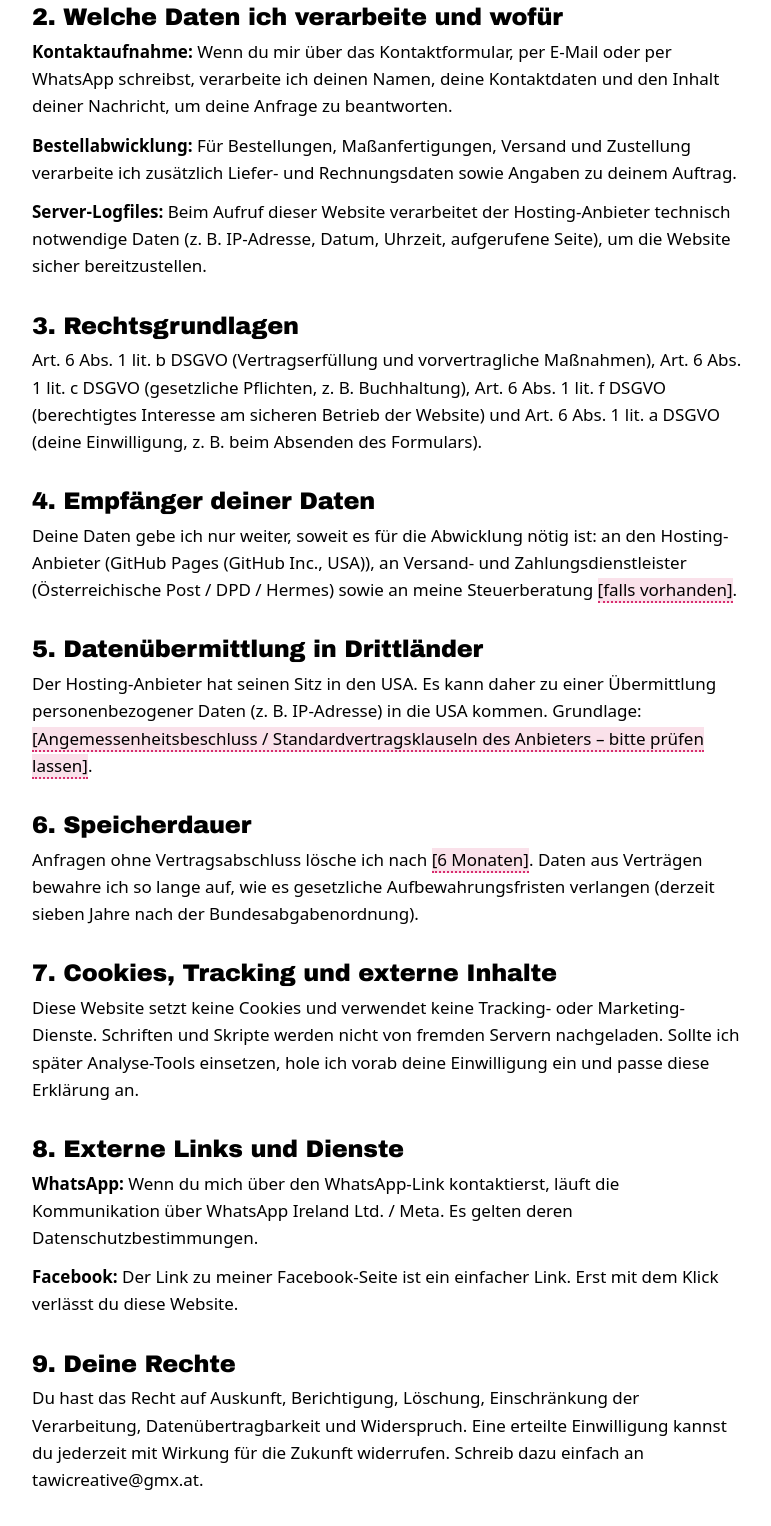
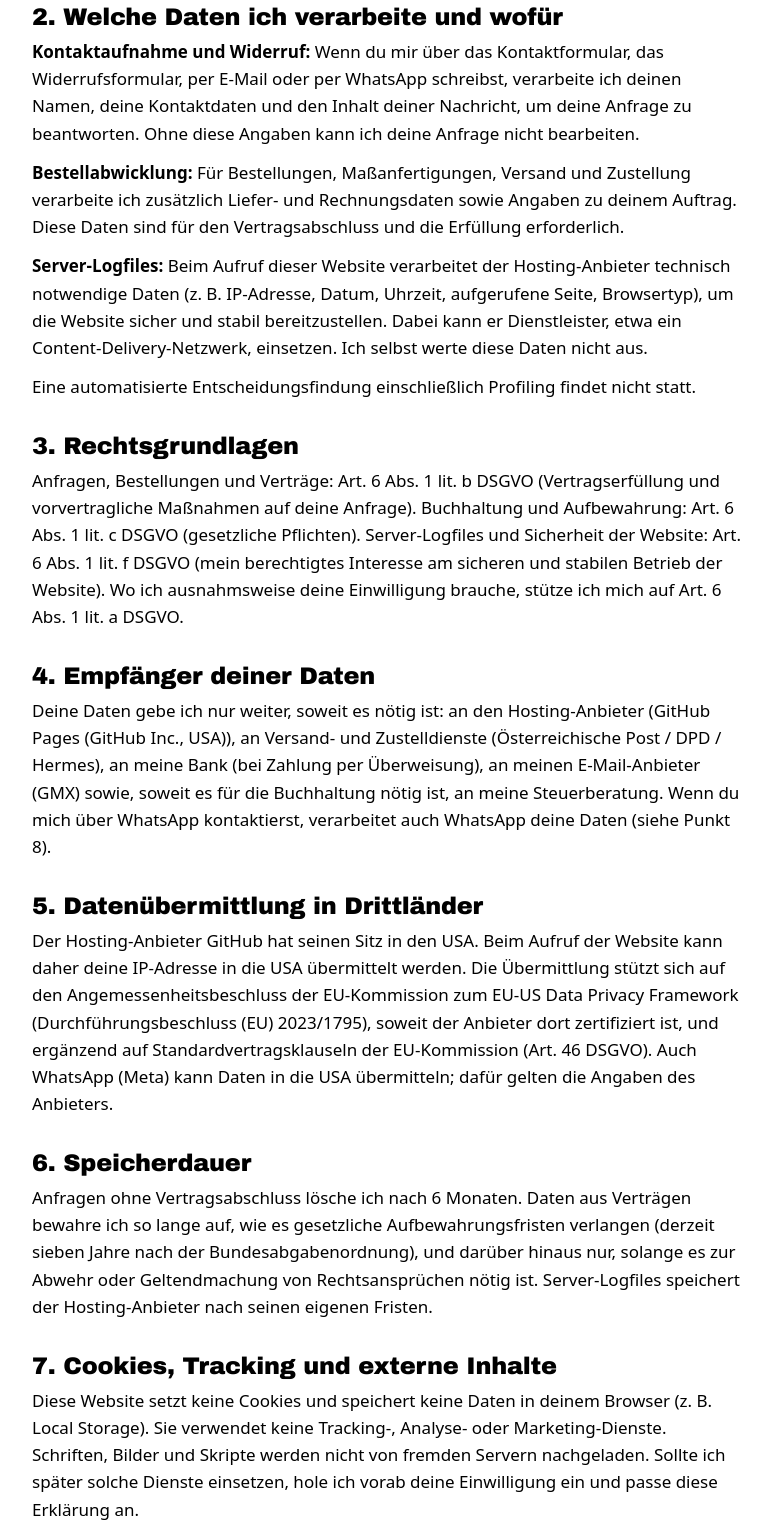
Before and after one commit to tani-wi/tawicreative, a plain HTML site: page datenschutz.html in a window 1280 px wide. Shown: the part 554-2080 px from the top of the page, without its empty margins (252-1023 px from the left). Drawn offline with Linux system fonts and the light colour scheme.

Commit message:
Add files via upload

```diff
--- a/datenschutz.html
+++ b/datenschutz.html
@@ -36,35 +36,37 @@
 <p><span data-site="inhaberin">Tanja Wilfling</span>, <span data-site="firmenname">TaWi Creative Art</span>, <span data-site="strasse">[Straße Nr.]</span>, <span data-site="plz_ort">[PLZ Ort]</span>, Österreich<br>E-Mail: <span data-site="email">[E-Mail-Adresse]</span> · Telefon: <span data-site="telefon">+43 677 61004448</span></p></section>
 
 <section><h2>2. Welche Daten ich verarbeite und wofür</h2>
-<p><strong>Kontaktaufnahme:</strong> Wenn du mir über das Kontaktformular, per E-Mail oder per WhatsApp schreibst, verarbeite ich deinen Namen, deine Kontaktdaten und den Inhalt deiner Nachricht, um deine Anfrage zu beantworten.</p>
-<p><strong>Bestellabwicklung:</strong> Für Bestellungen, Maßanfertigungen, Versand und Zustellung verarbeite ich zusätzlich Liefer- und Rechnungsdaten sowie Angaben zu deinem Auftrag.</p>
-<p><strong>Server-Logfiles:</strong> Beim Aufruf dieser Website verarbeitet der Hosting-Anbieter technisch notwendige Daten (z. B. IP-Adresse, Datum, Uhrzeit, aufgerufene Seite), um die Website sicher bereitzustellen.</p></section>
+<p><strong>Kontaktaufnahme und Widerruf:</strong> Wenn du mir über das Kontaktformular, das Widerrufsformular, per E-Mail oder per WhatsApp schreibst, verarbeite ich deinen Namen, deine Kontaktdaten und den Inhalt deiner Nachricht, um deine Anfrage zu beantworten. Ohne diese Angaben kann ich deine Anfrage nicht bearbeiten.</p>
+<p><strong>Bestellabwicklung:</strong> Für Bestellungen, Maßanfertigungen, Versand und Zustellung verarbeite ich zusätzlich Liefer- und Rechnungsdaten sowie Angaben zu deinem Auftrag. Diese Daten sind für den Vertragsabschluss und die Erfüllung erforderlich.</p>
+<p><strong>Server-Logfiles:</strong> Beim Aufruf dieser Website verarbeitet der Hosting-Anbieter technisch notwendige Daten (z. B. IP-Adresse, Datum, Uhrzeit, aufgerufene Seite, Browsertyp), um die Website sicher und stabil bereitzustellen. Dabei kann er Dienstleister, etwa ein Content-Delivery-Netzwerk, einsetzen. Ich selbst werte diese Daten nicht aus.</p>
+<p>Eine automatisierte Entscheidungsfindung einschließlich Profiling findet nicht statt.</p></section>
 
 <section><h2>3. Rechtsgrundlagen</h2>
-<p>Art. 6 Abs. 1 lit. b DSGVO (Vertragserfüllung und vorvertragliche Maßnahmen), Art. 6 Abs. 1 lit. c DSGVO (gesetzliche Pflichten, z. B. Buchhaltung), Art. 6 Abs. 1 lit. f DSGVO (berechtigtes Interesse am sicheren Betrieb der Website) und Art. 6 Abs. 1 lit. a DSGVO (deine Einwilligung, z. B. beim Absenden des Formulars).</p></section>
+<p>Anfragen, Bestellungen und Verträge: Art. 6 Abs. 1 lit. b DSGVO (Vertragserfüllung und vorvertragliche Maßnahmen auf deine Anfrage). Buchhaltung und Aufbewahrung: Art. 6 Abs. 1 lit. c DSGVO (gesetzliche Pflichten). Server-Logfiles und Sicherheit der Website: Art. 6 Abs. 1 lit. f DSGVO (mein berechtigtes Interesse am sicheren und stabilen Betrieb der Website). Wo ich ausnahmsweise deine Einwilligung brauche, stütze ich mich auf Art. 6 Abs. 1 lit. a DSGVO.</p></section>
 
 <section><h2>4. Empfänger deiner Daten</h2>
-<p>Deine Daten gebe ich nur weiter, soweit es für die Abwicklung nötig ist: an den Hosting-Anbieter (<span data-site="hosting">GitHub Pages</span>), an Versand- und Zahlungsdienstleister (<span data-site="versanddienst">[Österreichische Post / Paketdienst]</span>) sowie an meine Steuerberatung [falls vorhanden].</p>
+<p>Deine Daten gebe ich nur weiter, soweit es nötig ist: an den Hosting-Anbieter (<span data-site="hosting">GitHub Pages</span>), an Versand- und Zustelldienste (<span data-site="versanddienst">[Österreichische Post / Paketdienst]</span>), an meine Bank (bei Zahlung per Überweisung), an meinen E-Mail-Anbieter (GMX) sowie, soweit es für die Buchhaltung nötig ist, an meine Steuerberatung. Wenn du mich über WhatsApp kontaktierst, verarbeitet auch WhatsApp deine Daten (siehe Punkt 8).</p>
 <p data-if="formular_id">Das Kontaktformular wird über den Dienst Formspree (Formspree, Inc., USA) übermittelt. Dabei werden deine Eingaben an Formspree gesendet und von dort an mich weitergeleitet.</p></section>
 
 <section><h2>5. Datenübermittlung in Drittländer</h2>
-<p>Der Hosting-Anbieter hat seinen Sitz in den USA. Es kann daher zu einer Übermittlung personenbezogener Daten (z. B. IP-Adresse) in die USA kommen. Grundlage: [Angemessenheitsbeschluss / Standardvertragsklauseln des Anbieters – bitte prüfen lassen].</p></section>
+<p>Der Hosting-Anbieter GitHub hat seinen Sitz in den USA. Beim Aufruf der Website kann daher deine IP-Adresse in die USA übermittelt werden. Die Übermittlung stützt sich auf den Angemessenheitsbeschluss der EU-Kommission zum EU-US Data Privacy Framework (Durchführungsbeschluss (EU) 2023/1795), soweit der Anbieter dort zertifiziert ist, und ergänzend auf Standardvertragsklauseln der EU-Kommission (Art. 46 DSGVO). Auch WhatsApp (Meta) kann Daten in die USA übermitteln; dafür gelten die Angaben des Anbieters.</p></section>
 
 <section><h2>6. Speicherdauer</h2>
-<p>Anfragen ohne Vertragsabschluss lösche ich nach [6 Monaten]. Daten aus Verträgen bewahre ich so lange auf, wie es gesetzliche Aufbewahrungsfristen verlangen (derzeit sieben Jahre nach der Bundesabgabenordnung).</p></section>
+<p>Anfragen ohne Vertragsabschluss lösche ich nach 6 Monaten. Daten aus Verträgen bewahre ich so lange auf, wie es gesetzliche Aufbewahrungsfristen verlangen (derzeit sieben Jahre nach der Bundesabgabenordnung), und darüber hinaus nur, solange es zur Abwehr oder Geltendmachung von Rechtsansprüchen nötig ist. Server-Logfiles speichert der Hosting-Anbieter nach seinen eigenen Fristen.</p></section>
 
 <section><h2>7. Cookies, Tracking und externe Inhalte</h2>
-<p>Diese Website setzt keine Cookies und verwendet keine Tracking- oder Marketing-Dienste. Schriften und Skripte werden nicht von fremden Servern nachgeladen. Sollte ich später Analyse-Tools einsetzen, hole ich vorab deine Einwilligung ein und passe diese Erklärung an.</p></section>
+<p>Diese Website setzt keine Cookies und speichert keine Daten in deinem Browser (z. B. Local Storage). Sie verwendet keine Tracking-, Analyse- oder Marketing-Dienste. Schriften, Bilder und Skripte werden nicht von fremden Servern nachgeladen. Sollte ich später solche Dienste einsetzen, hole ich vorab deine Einwilligung ein und passe diese Erklärung an.</p></section>
 
 <section><h2>8. Externe Links und Dienste</h2>
-<p><strong>WhatsApp:</strong> Wenn du mich über den WhatsApp-Link kontaktierst, läuft die Kommunikation über WhatsApp Ireland Ltd. / Meta. Es gelten deren Datenschutzbestimmungen.</p>
-<p><strong>Facebook:</strong> Der Link zu meiner Facebook-Seite ist ein einfacher Link. Erst mit dem Klick verlässt du diese Website.</p></section>
+<p><strong>WhatsApp:</strong> Der WhatsApp-Link ist ein einfacher Link. Erst wenn du darauf klickst, verlässt du diese Website und die Kommunikation läuft über WhatsApp Ireland Limited (Meta). Es gelten deren Datenschutzbestimmungen.</p>
+<p><strong>Facebook:</strong> Der Link zu meiner Facebook-Seite ist ebenfalls ein einfacher Link. Erst mit dem Klick verlässt du diese Website; dann gelten die Datenschutzbestimmungen von Meta.</p></section>
 
 <section><h2>9. Deine Rechte</h2>
-<p>Du hast das Recht auf Auskunft, Berichtigung, Löschung, Einschränkung der Verarbeitung, Datenübertragbarkeit und Widerspruch. Eine erteilte Einwilligung kannst du jederzeit mit Wirkung für die Zukunft widerrufen. Schreib dazu einfach an <span data-site="email">[E-Mail-Adresse]</span>.</p></section>
+<p>Du hast das Recht auf Auskunft (Art. 15 DSGVO), Berichtigung (Art. 16), Löschung (Art. 17), Einschränkung der Verarbeitung (Art. 18), Datenübertragbarkeit (Art. 20) und Widerspruch (Art. 21), insbesondere gegen Verarbeitungen auf Grundlage meines berechtigten Interesses. Eine erteilte Einwilligung kannst du jederzeit mit Wirkung für die Zukunft widerrufen. Schreib dazu einfach an <span data-site="email">[E-Mail-Adresse]</span>.</p></section>
 
 <section><h2>10. Beschwerde</h2>
-<p>Wenn du glaubst, dass deine Daten rechtswidrig verarbeitet werden, kannst du dich bei der Österreichischen Datenschutzbehörde beschweren: Barichgasse 40–42, 1030 Wien, <a href="https://www.dsb.gv.at">www.dsb.gv.at</a>.</p></section>
+<p>Wenn du glaubst, dass deine Daten rechtswidrig verarbeitet werden, kannst du dich bei der Österreichischen Datenschutzbehörde beschweren: Barichgasse 40–42, 1030 Wien, <a href="https://www.dsb.gv.at">www.dsb.gv.at</a>.</p>
+<p>Stand: Oktober 2026</p></section>
 </main>
 <footer class="footer"><div class="wrap">
   <div>
```
Also changed, not shown: impressum.html (+2 -2 lines), versand-widerruf.html (+1 -1 lines).
